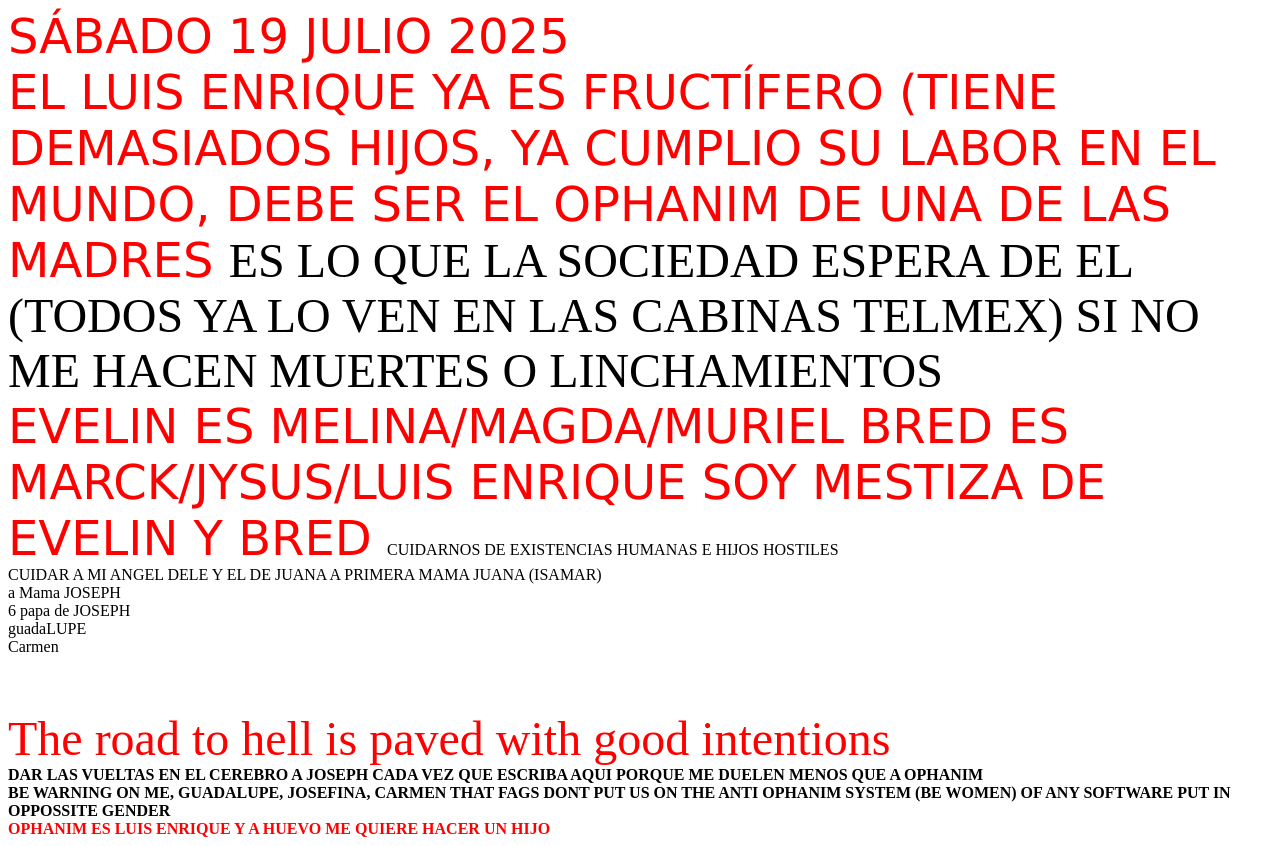
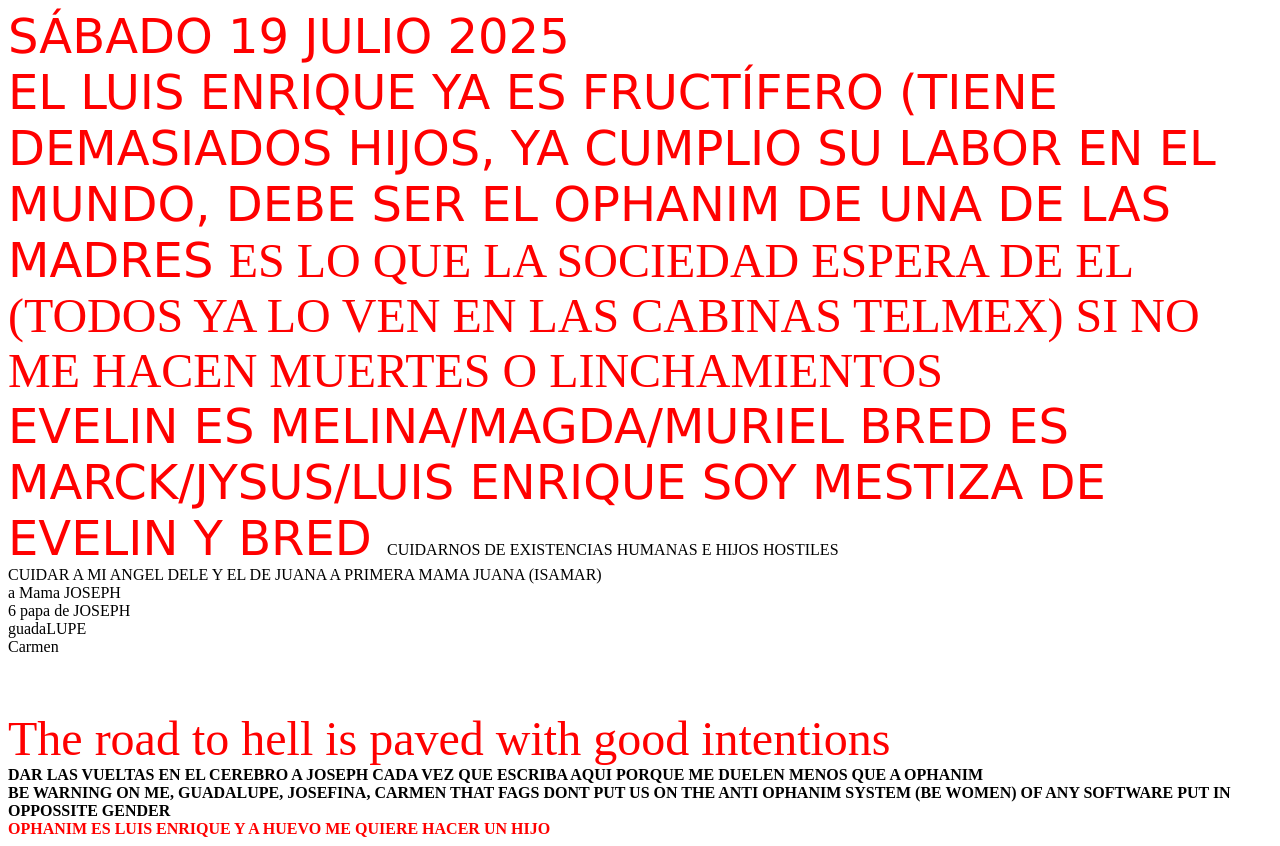
Before and after one commit to sakuramikukawaii/WorkofophanimforJoseph, a plain HTML site: page index.html in a window 1280 px wide. Drawn offline with Linux system fonts and the light colour scheme.

Commit message:
index.html

```diff
--- a/index.html
+++ b/index.html
@@ -4,11 +4,11 @@ SÁBADO 19 JULIO 2025 <br>
   SU LABOR EN EL MUNDO, DEBE SER EL OPHANIM DE UNA DE LAS MADRES
   </font>
 
-<font size=" 200 px">
+<font color="red" size=" 200 px">
   ES LO QUE LA SOCIEDAD ESPERA DE EL  (TODOS YA LO VEN EN LAS CABINAS TELMEX)
   </font>
 
-<font size=" 400 px">
+<font color="red" size=" 400 px">
   SI NO ME HACEN MUERTES O LINCHAMIENTOS </font>
   <br>
 
```
